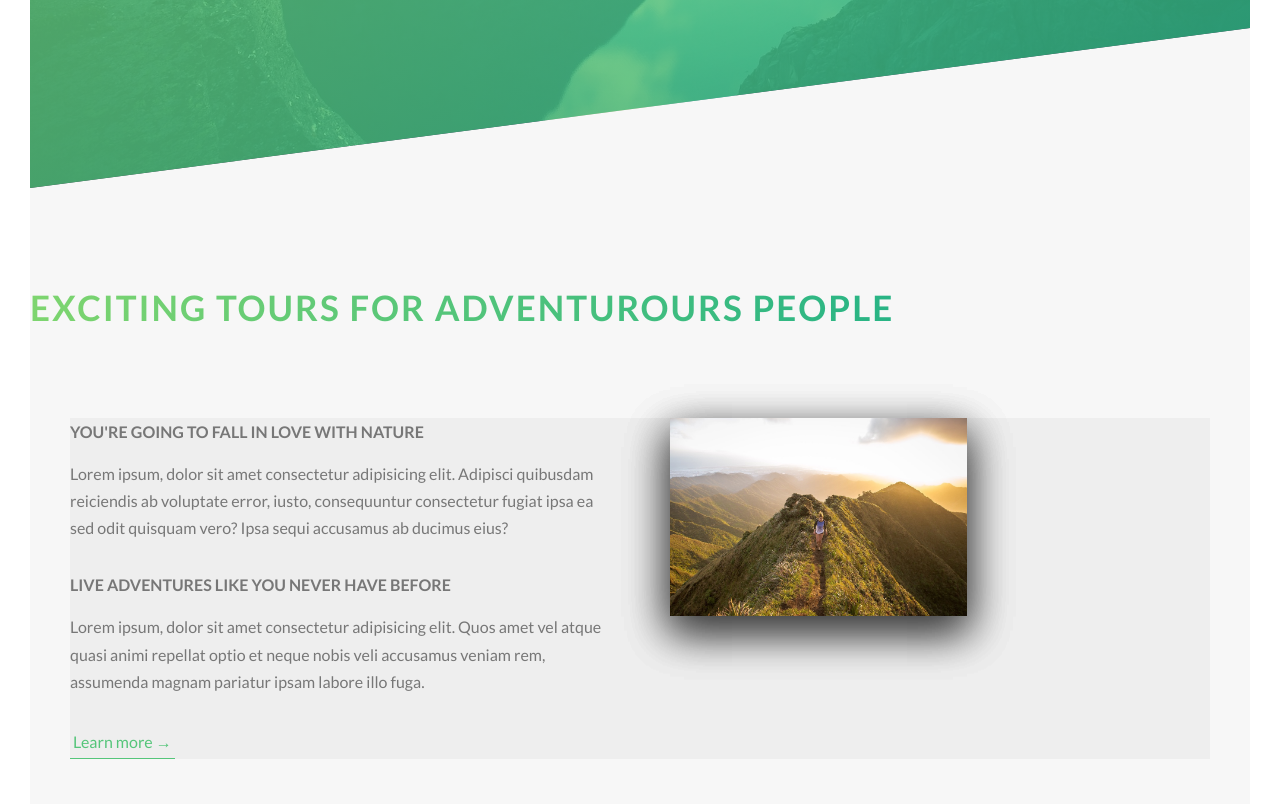
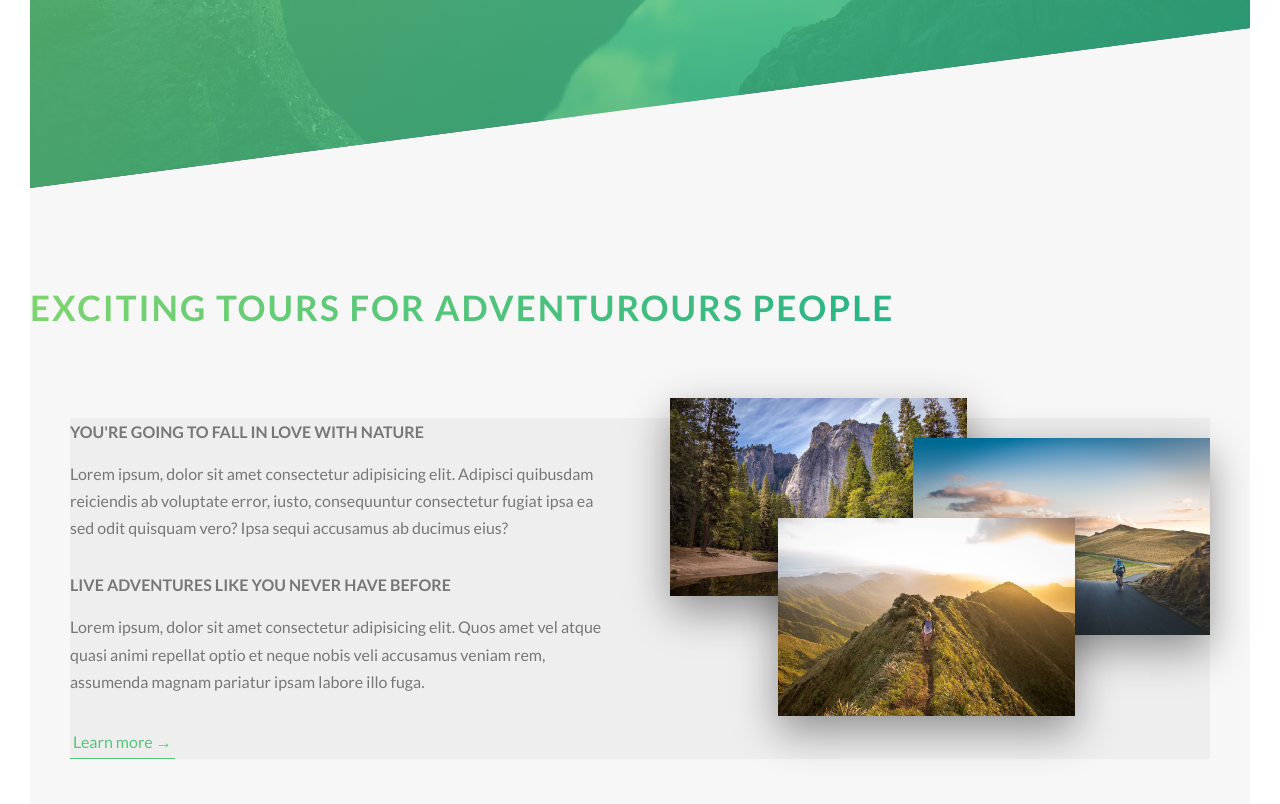
Before and after one commit to vananhnd/Natours, a website: page index.html in a window 1280 px wide. Shown: the part 602-1406 px from the top of the page. Drawn offline with nearby package versions, Linux system fonts and the light colour scheme; files that its build step writes are made by us from their sources.

Commit message:
Fix bug typing classes

```diff
--- a/index.html
+++ b/index.html
@@ -67,17 +67,17 @@
               <img
                 src="img/nat-1-large.jpg"
                 alt="Photo 1"
-                class="composition__photo composition_photo--p1"
+                class="composition__photo composition__photo--p1"
               />
               <img
                 src="img/nat-2-large.jpg"
                 alt="Photo 2"
-                class="composition__photo composition_photo--p2"
+                class="composition__photo composition__photo--p2"
               />
               <img
                 src="img/nat-3-large.jpg"
                 alt="Photo 3"
-                class="composition__photo composition_photo--p3"
+                class="composition__photo composition__photo--p3"
               />
             </div>
           </div>
@@ -87,36 +87,36 @@
 
     <!-- <section>
       <div class="row">
-        <div cllass="col-1-of-2">col 1 of 2</div>
-        <div cllass="col-1-of-2">col 1 of 2</div>
+        <div class="col-1-of-2">col 1 of 2</div>
+        <div class="col-1-of-2">col 1 of 2</div>
       </div>
 
       <div class="row">
-        <div cllass="col-1-of-3">col 1 of 3</div>
-        <div cllass="col-1-of-3">col 1 of 3</div>
-        <div cllass="col-1-of-3">col 1 of 3</div>
+        <div class="col-1-of-3">col 1 of 3</div>
+        <div class="col-1-of-3">col 1 of 3</div>
+        <div class="col-1-of-3">col 1 of 3</div>
 
         <div class="row">
-          <div cllass="col-1-of-3">col 1 of 3</div>
-          <div cllass="col-2-of-3">col 2 of 3</div>
+          <div class="col-1-of-3">col 1 of 3</div>
+          <div class="col-2-of-3">col 2 of 3</div>
         </div>
 
         <div class="row">
-          <div cllass="col-1-of-4">col 1 of 4</div>
-          <div cllass="col-1-of-4">col 1 of 4</div>
-          <div cllass="col-1-of-4">col 1 of 4</div>
-          <div cllass="col-1-of-4">col 1 of 4</div>
+          <div class="col-1-of-4">col 1 of 4</div>
+          <div class="col-1-of-4">col 1 of 4</div>
+          <div class="col-1-of-4">col 1 of 4</div>
+          <div class="col-1-of-4">col 1 of 4</div>
         </div>
 
         <div class="row">
-          <div cllass="col-1-of-4">col 1 of 4</div>
-          <div cllass="col-1-of-4">col 1 of 4</div>
-          <div cllass="col-2-of-4">col 2 of 4</div>
+          <div class="col-1-of-4">col 1 of 4</div>
+          <div class="col-1-of-4">col 1 of 4</div>
+          <div class="col-2-of-4">col 2 of 4</div>
         </div>
 
         <div class="row">
-          <div cllass="col-1-of-4">col 1 of 4</div>
-          <div cllass="col-3-of-4">col 3 of 4</div>
+          <div class="col-1-of-4">col 1 of 4</div>
+          <div class="col-3-of-4">col 3 of 4</div>
         </div>
       </div>
     </section> -->
```
